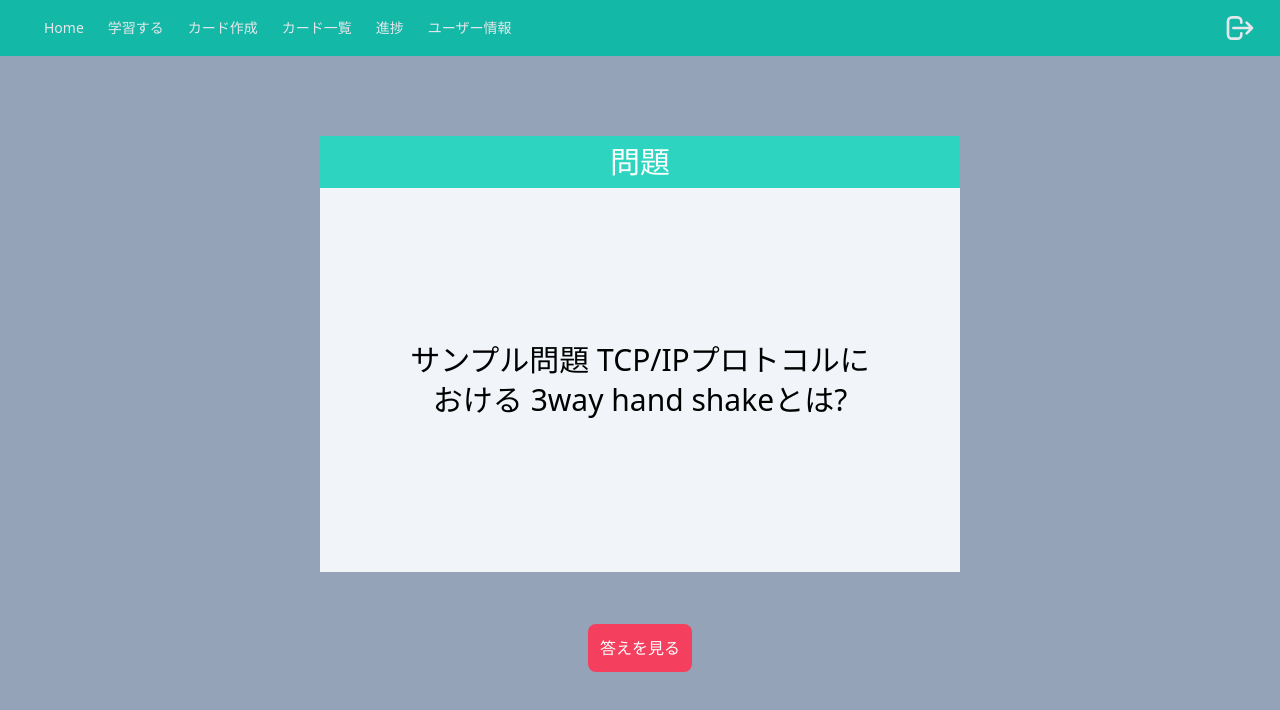
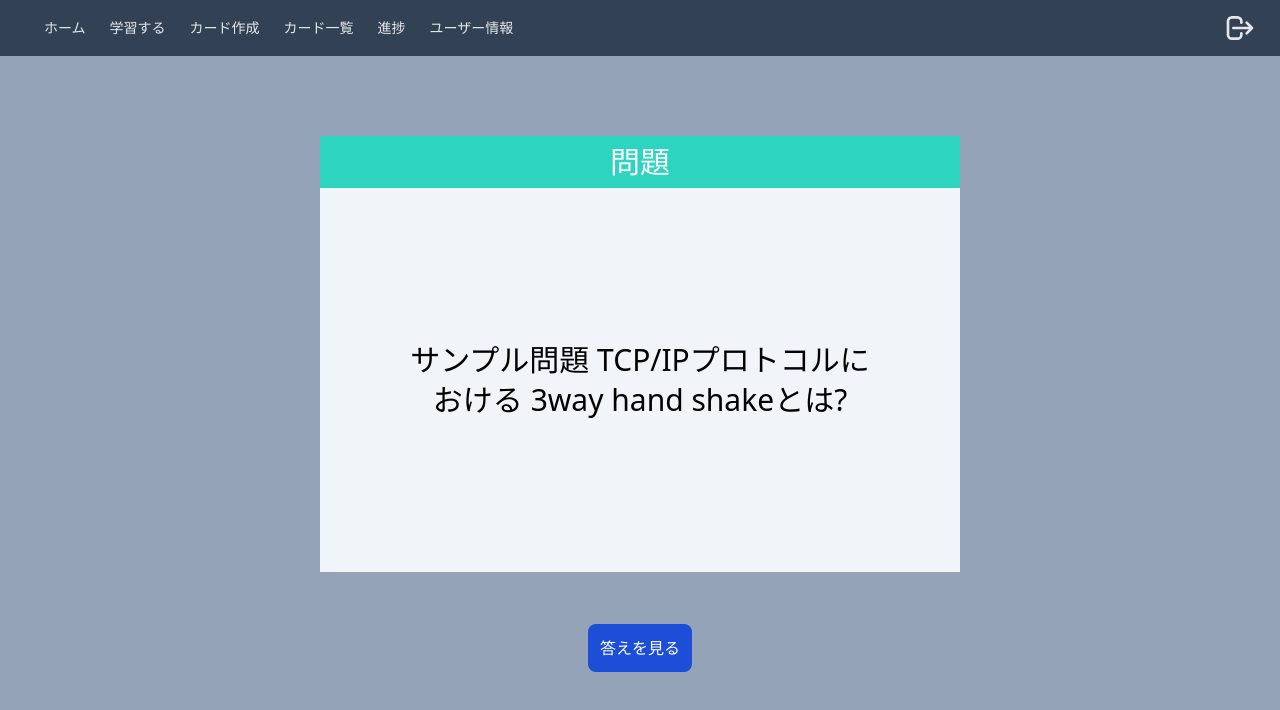
Before and after one commit to hiro7392/Ankicard_client, a React (Create React App) app: page /cards in a window 1280 px wide. Shown: the top 710 px of the page. Built offline with nearby package versions, Linux system fonts and the light colour scheme.

Commit message:
ヘッダーとボタンの色を変更

```diff
--- a/public/index.html
+++ b/public/index.html
@@ -24,7 +24,7 @@
       work correctly both with client-side routing and a non-root public URL.
       Learn how to configure a non-root public URL by running `npm run build`.
     -->
-    <title>Socrates Maker</title>
+    <title>Socrates Card</title>
   </head>
   <body>
     <noscript>You need to enable JavaScript to run this app.</noscript>
--- a/src/App.css
+++ b/src/App.css
@@ -26,7 +26,8 @@
 body{
   /*background-color:rgb(46, 44, 44);*/
   /*background-color:rgba(44, 51, 70,1);*/
-  background-color: rgb(148 163 184);
+  /* background-color: rgb(148 163 184); */
+   background-color: rgb(148 163 184);
 
 }
 
--- a/src/atoms/QuestionToAnswerButton.tsx
+++ b/src/atoms/QuestionToAnswerButton.tsx
@@ -12,7 +12,7 @@ export const QuestionToAnswerButton=(props:questionStateManage)=>{
         props.changeQuestionState();
     }
     return(
-        <button className="bg-rose-500 rounded-lg mt-3 p-3 text-white hover:bg-lime-400"
+        <button className="bg-blue-700 rounded-lg mt-3 p-3 text-white hover:bg-lime-400"
             onClick={onclickOpenAnswer}
         >
             {props.buttonText}
--- a/src/atoms/SpeechApi.tsx
+++ b/src/atoms/SpeechApi.tsx
@@ -65,7 +65,7 @@ export const Voice = () => {
         {isVoiceReceive ?"停止する":"音声入力を開始する"}
         </button>
         <br/>
-         <h4>取得した内容:{message}</h4>
+         {/* <h4>取得した内容:{message}</h4> */}
       </>
       // <>
       //   <button id="btn" onClick={startSpeech}>音声認識開始</button>
--- a/src/templates/Header.tsx
+++ b/src/templates/Header.tsx
@@ -3,8 +3,9 @@ import {LogoutIcon} from '@heroicons/react/outline'
 
 export const Header=()=>{
     return(
-        <header className="flex item-center pl-8 h-14 bg-teal-500 w-screen">
-                <nav className="bg-teal-500 w-screen">
+        <header className="flex item-center pl-8 h-14 bg-slate-700 w-screen">
+                {/* <nav className="bg-teal-500 w-screen"> */}
+                <nav className="bg-slate-700 w-screen">
                     <div className="flex justify-between">
                         <div className="my-3">
                             <span className="font-semibold text-xl tracking-tight text-white">
@@ -15,7 +16,7 @@ export const Header=()=>{
                                 className="text-sm text-gray-200 hover:bg-gray-700 px-3 py-2 rounded"
                                 to="/"
                             >
-                                Home
+                                ホーム
                             </Link>
                             <Link
                                 className="text-sm text-gray-200 hover:bg-gray-700 px-3 py-2 rounded"
```
